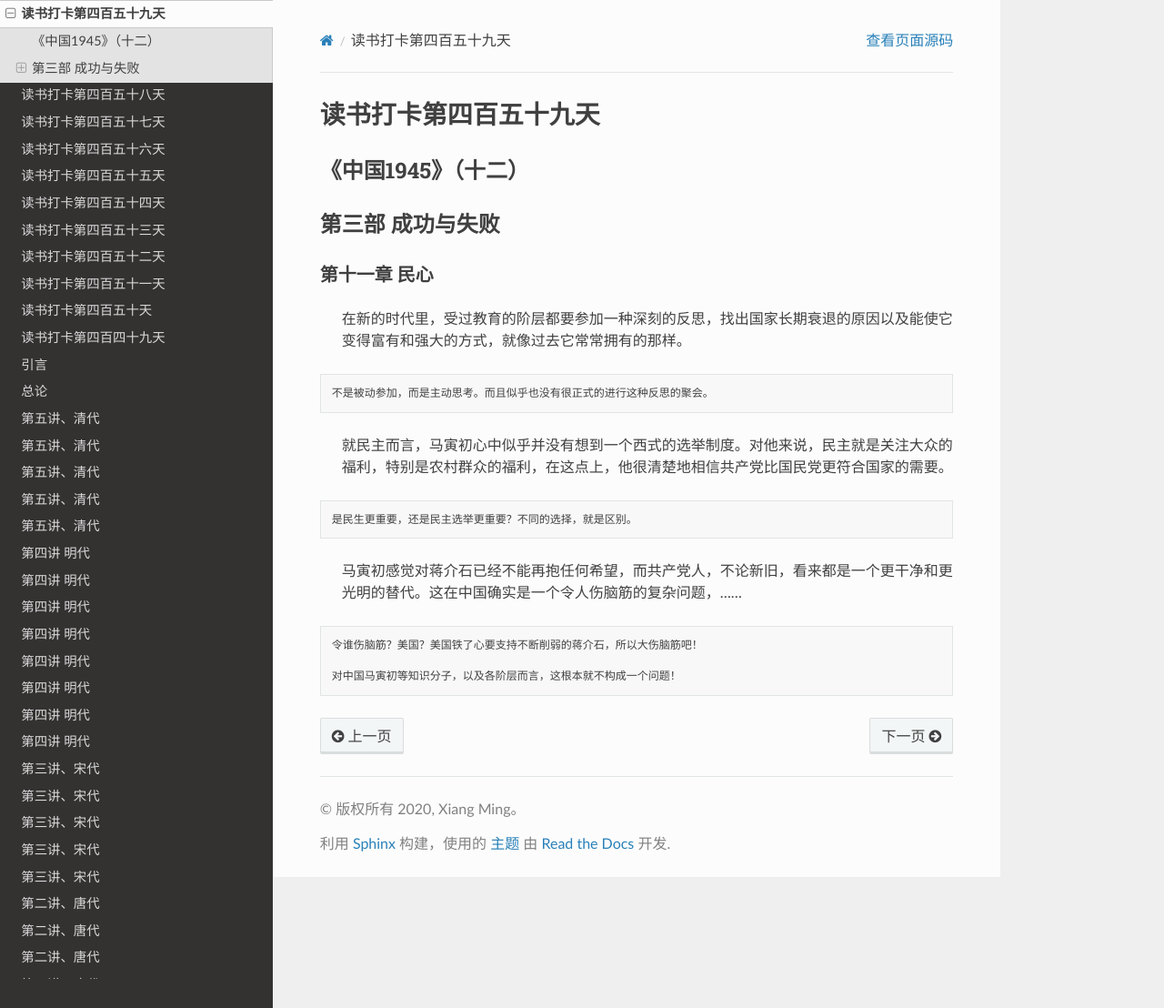
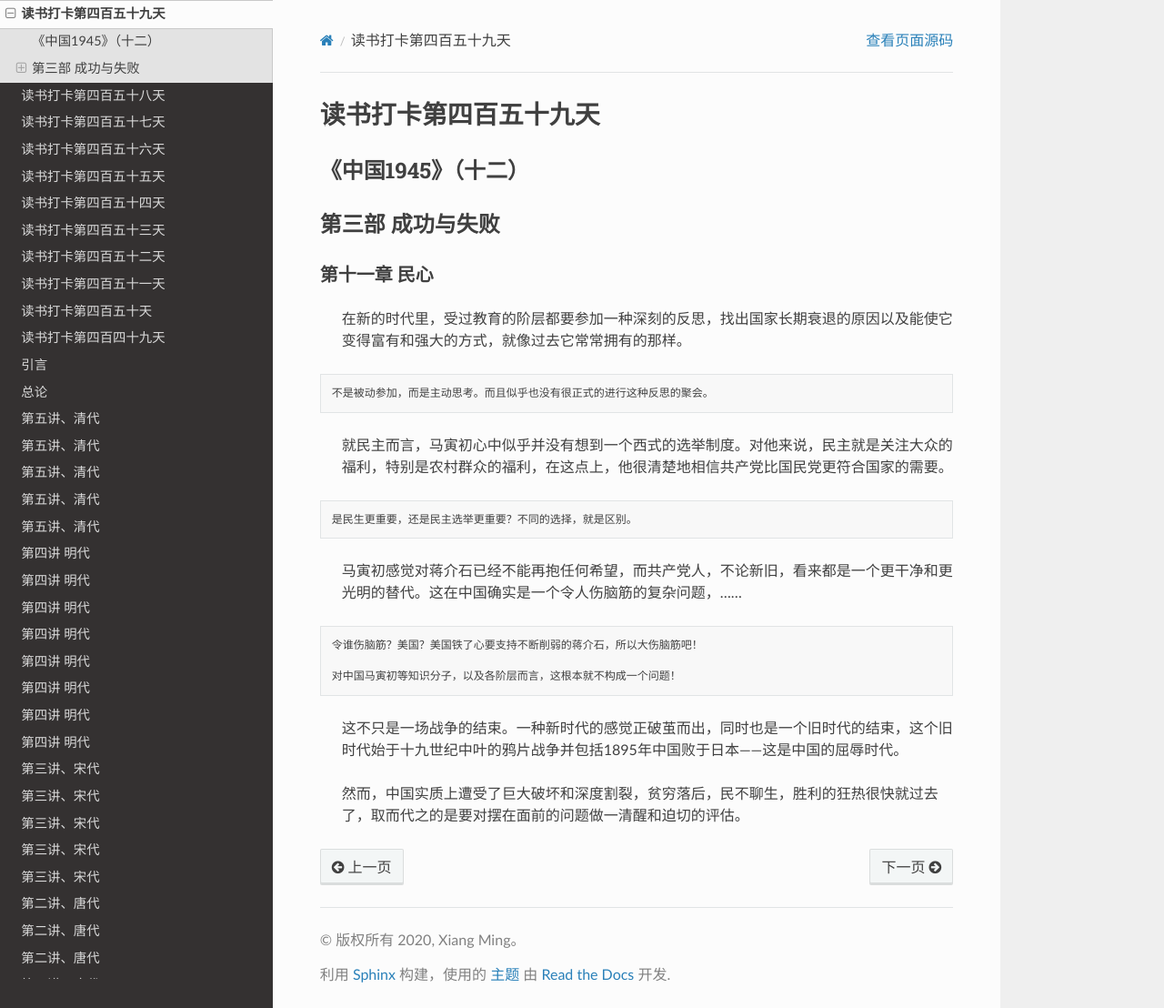
Before and after one commit to xiangming1975/reading, a Sphinx documentation site: the page built from source/2021-10-28.md, in a window 1280 px wide and 1108 px high. Shown: the whole window at 91% size. Built offline with Sphinx 7.4.7 and the Read the Docs theme 2.0.0, drawn with Linux system fonts in a browser that asks for light colours.

Commit message:
中国1945

````diff
--- a/source/2021-10-28.md
+++ b/source/2021-10-28.md
@@ -17,4 +17,6 @@
 
 对中国马寅初等知识分子，以及各阶层而言，这根本就不构成一个问题！
 ```
->
+> 这不只是一场战争的结束。一种新时代的感觉正破茧而出，同时也是一个旧时代的结束，这个旧时代始于十九世纪中叶的鸦片战争并包括1895年中国败于日本——这是中国的屈辱时代。
+
+> 然而，中国实质上遭受了巨大破坏和深度割裂，贫穷落后，民不聊生，胜利的狂热很快就过去了，取而代之的是要对摆在面前的问题做一清醒和迫切的评估。
````
Also changed, not shown: source/2021-10-29.md (added, +20 -0 lines), source/2021-10-30.md (added, +6 -0 lines).
